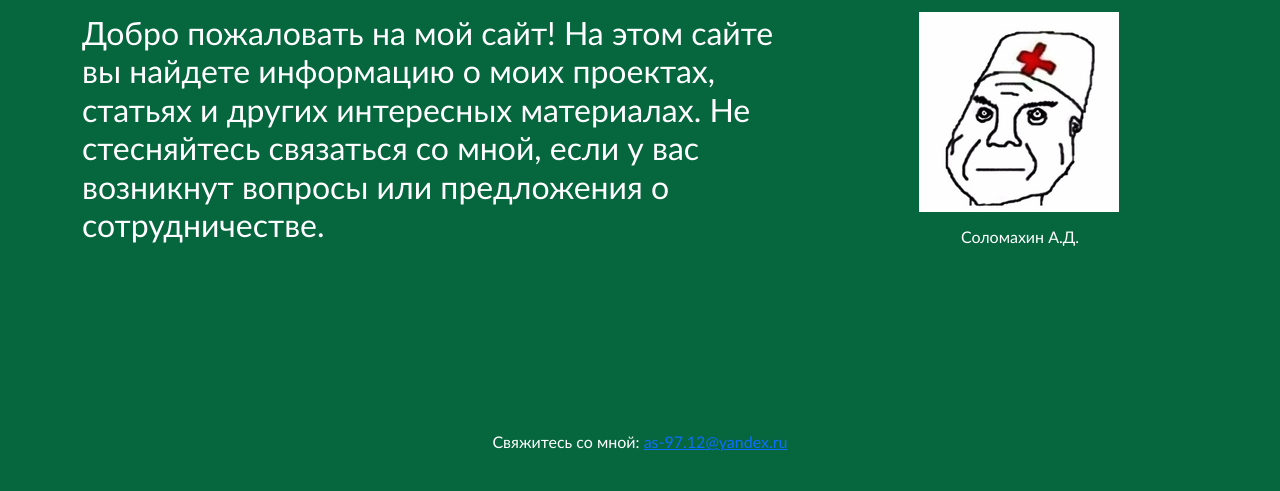
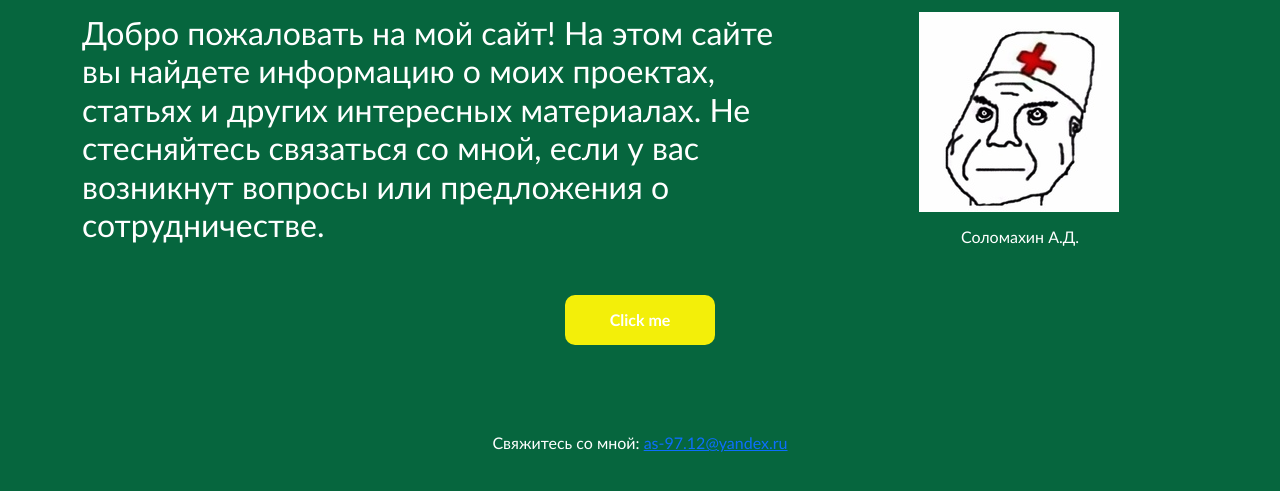
Before and after one commit to onkyou39/My_first_website, a PHP site: page / in a window 1280 px wide. Shown: the part 167-658 px from the top of the page. Run offline with PHP 8.4, Linux system fonts and the light colour scheme.

Commit message:
Create js button

```diff
--- a/css/style.css
+++ b/css/style.css
@@ -10,12 +10,8 @@ body {
 .container {
     margin-top: 30px;
 }
-.row {
-}
 .col-8 {
     margin-top: 15px;
-}
-.col-4 {
 }
 .col-3.nav_logo {
     background: url(../images/Logo.jpg) no-repeat center center;
@@ -24,14 +20,10 @@ body {
     height: 50px;
     border-radius: 50%
 }
-.col-9 {
-}
 .nav_text {
     display: flex;
     align-items: center;
     justify-content: right;
-}
-.img_size {
 }
 .my_photo {
     background: url(../images/My_photo.jpg) no-repeat center center;
@@ -42,9 +34,45 @@ body {
 .title_photo {
     text-align: center;
 }
+.button_js {
+    display:flex;
+    align-items: center;
+    justify-content: center;
+    flex-direction: column;
+    text-align: center;
+}
+#myButton {
+    border: none;
+    border-radius: 10px;
+    width: 150px;
+    height: 50px;
+    background-color: #f3ef09;
+    color: #ffffff;
+    font-weight: bold;
+}
+#myButton:hover {
+    background-color: #b6b30a;
+    transition: 0.7ms;
+}
+#demo img {
+    margin-top: 20px;
+    width: 60%;
+}
 .footer {
     display: flex;
     align-items: center;
     justify-content: center;
-    margin-top: 165px;
+    margin-top: 70px;
 }
+
+/*.row {
+}
+
+.col-4 {
+}
+
+.col-9 {
+}
+
+.img_size {
+}*/
--- a/index.html
+++ b/index.html
@@ -34,6 +34,12 @@
             </div>
         </div>
     </div>
+    <div class="container">
+        <div class="button_js col-12">
+            <button id="myButton">Click me</button>
+            <p id="demo"></p>
+        </div>
+    </div>
     <div class="footer">
         <div class="row">
             <div class="col-12">
@@ -41,5 +47,6 @@
             </div>
         </div>
     </div>
+<script type="text/javascript" src="js/button.js"></script>
 </body>
 </html>
--- /dev/null
+++ b/js/button.js
@@ -0,0 +1,11 @@
+var count = 0;
+document.getElementById("myButton").onclick = function() {
+    count++;
+    if (count % 2 == 0) {
+        document.getElementById("demo").innerHTML = "";
+    } else {
+        var img = document.createElement("img");
+        img.src = "https://community.trustcloud.ai/kbuPFACeFReXReB/uploads/2023/07/Strong-Password-Meme.png";
+        document.getElementById("demo").appendChild(img);
+    }
+}
```
